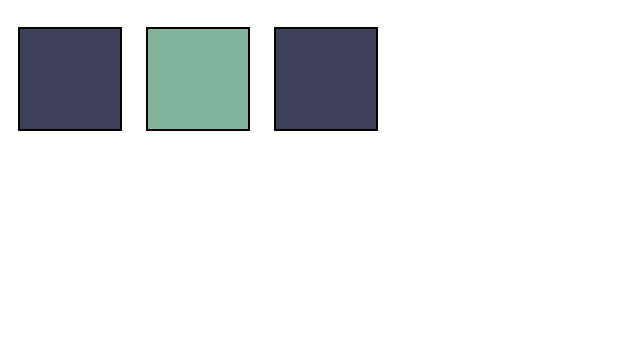
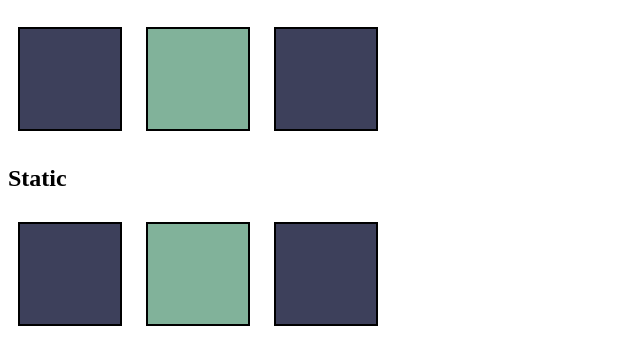
Before and after one commit to lukas-cowell/learn-css-position, a plain HTML site: page index.html in a window 1280 px wide. Shown: the part 110-474 px from the top of the page, without its empty margins (0-640 px from the left). Drawn offline with Linux system fonts and the light colour scheme.

Commit message:
feat(relative): create another group of divs to alter with relative position

```diff
--- a/index.html
+++ b/index.html
@@ -16,6 +16,12 @@
         <div id="middle"></div>
         <div></div>
     </section>
+    <section id="relative">
+        <h2>Static</h2>
+        <div></div>
+        <div id="middle"></div>
+        <div></div>
+    </section>
 
 
 </body>
```
